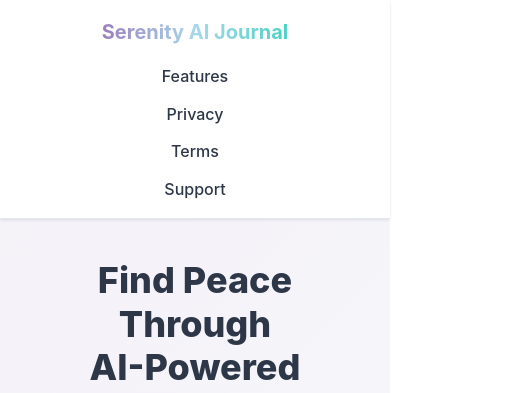
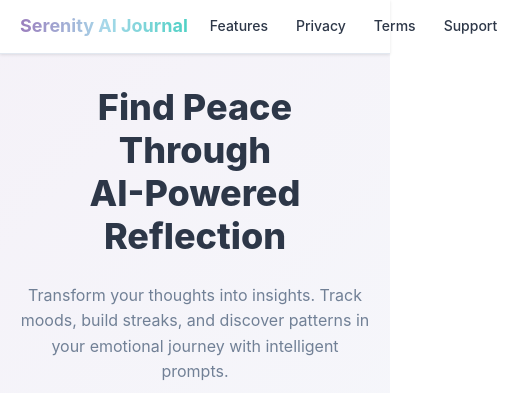
Before and after one commit to iosallapps/serenity-website, a plain HTML site: page index.html in a window 390 px wide. Shown: the top 393 px of the page, 507 px wide, since content can reach past the window. Drawn offline with Linux system fonts and the light colour scheme.

Commit message:
Perfect mobile header - compact horizontal layout
- Header position relative on mobile (no overlap)
- Logo 18px, stays on single line
- Navigation stays horizontal with smaller links
- Hero section starts at 32px padding
- All content visible, no hidden titles

```diff
--- a/styles.css
+++ b/styles.css
@@ -405,32 +405,40 @@ footer {
     /* Navigation */
     header {
         position: relative;
+        background: white;
     }
 
     nav {
-        padding: 16px 0;
+        padding: 12px 0;
     }
 
     nav .container {
-        flex-direction: column;
-        gap: 16px;
+        flex-direction: row;
+        gap: 12px;
+        justify-content: space-between;
+        align-items: center;
     }
 
     .logo {
-        font-size: 20px;
+        font-size: 18px;
         white-space: nowrap;
+        flex-shrink: 0;
     }
 
     .nav-links {
-        flex-direction: column;
-        gap: 12px;
-        text-align: center;
-        width: 100%;
+        display: flex;
+        flex-direction: row;
+        gap: 8px;
+        font-size: 14px;
+    }
+
+    .nav-links a {
+        padding: 6px 10px;
     }
 
     /* Hero Section */
     .hero {
-        padding: 40px 0 60px;
+        padding: 32px 0 60px;
     }
 
     .hero .container {
```
